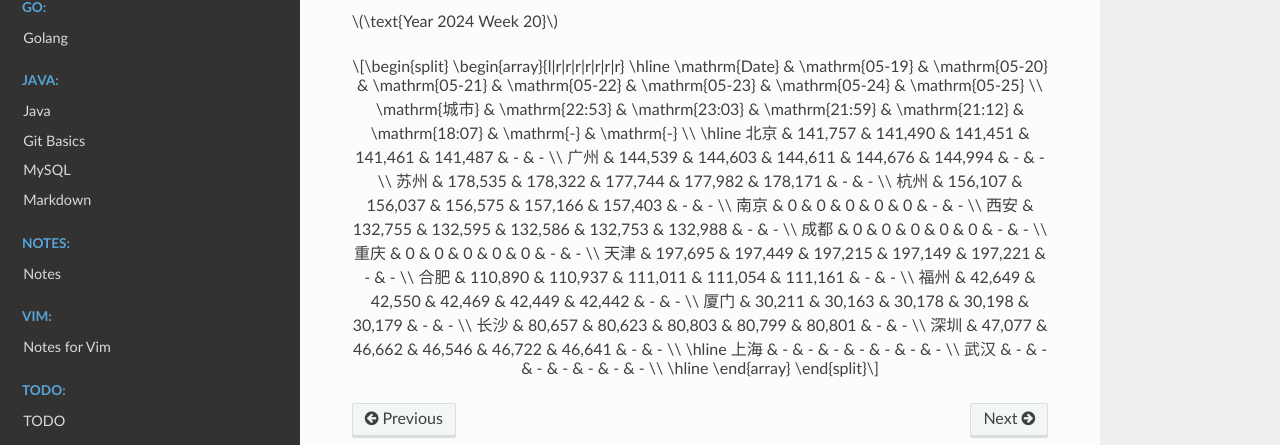
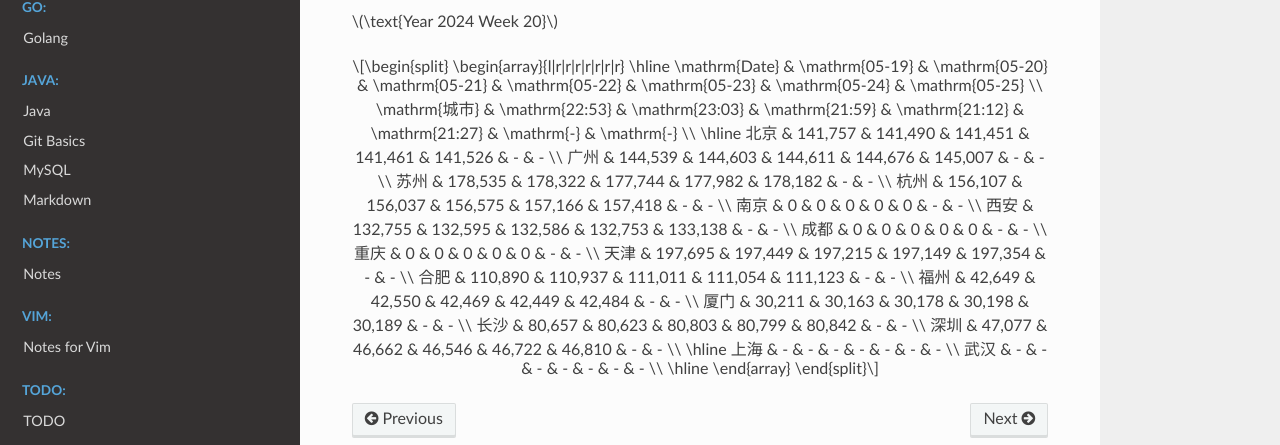
Before and after one commit to Pyrad/pyradnotes, a Sphinx documentation site: the page built from source/RealEstate/resalenumbers2024.md, in a window 1280 px wide and 900 px high, scrolled down 9901 px. Shown: the part 332-777 px from the top of the window. Built offline with Sphinx 7.4.7 and the Read the Docs theme 2.0.0, drawn with Linux system fonts in a browser that asks for light colours; a script that is not in the unit is left out.

Commit message:
Realestate Update resale numbers 2024-05-23 21:27

```diff
--- a/source/RealEstate/resalenumbers2024.md
+++ b/source/RealEstate/resalenumbers2024.md
@@ -651,22 +651,22 @@
 \begin{array}{l|r|r|r|r|r|r|r}
 \hline
 \mathrm{Date} & \mathrm{05-19} & \mathrm{05-20} & \mathrm{05-21} & \mathrm{05-22} & \mathrm{05-23} & \mathrm{05-24} & \mathrm{05-25} \\
-\mathrm{城市} & \mathrm{22:53} & \mathrm{23:03} & \mathrm{21:59} & \mathrm{21:12} & \mathrm{18:07} & \mathrm{-} & \mathrm{-} \\
+\mathrm{城市} & \mathrm{22:53} & \mathrm{23:03} & \mathrm{21:59} & \mathrm{21:12} & \mathrm{21:27} & \mathrm{-} & \mathrm{-} \\
 \hline
-北京 & 141,757 & 141,490 & 141,451 & 141,461 & 141,487 & - & - \\
-广州 & 144,539 & 144,603 & 144,611 & 144,676 & 144,994 & - & - \\
-苏州 & 178,535 & 178,322 & 177,744 & 177,982 & 178,171 & - & - \\
-杭州 & 156,107 & 156,037 & 156,575 & 157,166 & 157,403 & - & - \\
+北京 & 141,757 & 141,490 & 141,451 & 141,461 & 141,526 & - & - \\
+广州 & 144,539 & 144,603 & 144,611 & 144,676 & 145,007 & - & - \\
+苏州 & 178,535 & 178,322 & 177,744 & 177,982 & 178,182 & - & - \\
+杭州 & 156,107 & 156,037 & 156,575 & 157,166 & 157,418 & - & - \\
 南京 & 0 & 0 & 0 & 0 & 0 & - & - \\
-西安 & 132,755 & 132,595 & 132,586 & 132,753 & 132,988 & - & - \\
+西安 & 132,755 & 132,595 & 132,586 & 132,753 & 133,138 & - & - \\
 成都 & 0 & 0 & 0 & 0 & 0 & - & - \\
 重庆 & 0 & 0 & 0 & 0 & 0 & - & - \\
-天津 & 197,695 & 197,449 & 197,215 & 197,149 & 197,221 & - & - \\
-合肥 & 110,890 & 110,937 & 111,011 & 111,054 & 111,161 & - & - \\
-福州 & 42,649 & 42,550 & 42,469 & 42,449 & 42,442 & - & - \\
-厦门 & 30,211 & 30,163 & 30,178 & 30,198 & 30,179 & - & - \\
-长沙 & 80,657 & 80,623 & 80,803 & 80,799 & 80,801 & - & - \\
-深圳 & 47,077 & 46,662 & 46,546 & 46,722 & 46,641 & - & - \\
+天津 & 197,695 & 197,449 & 197,215 & 197,149 & 197,354 & - & - \\
+合肥 & 110,890 & 110,937 & 111,011 & 111,054 & 111,123 & - & - \\
+福州 & 42,649 & 42,550 & 42,469 & 42,449 & 42,484 & - & - \\
+厦门 & 30,211 & 30,163 & 30,178 & 30,198 & 30,189 & - & - \\
+长沙 & 80,657 & 80,623 & 80,803 & 80,799 & 80,842 & - & - \\
+深圳 & 47,077 & 46,662 & 46,546 & 46,722 & 46,810 & - & - \\
 \hline
 上海 & - & - & - & - & - & - & - \\
 武汉 & - & - & - & - & - & - & - \\
```
Also changed, not shown: 1 other file.
